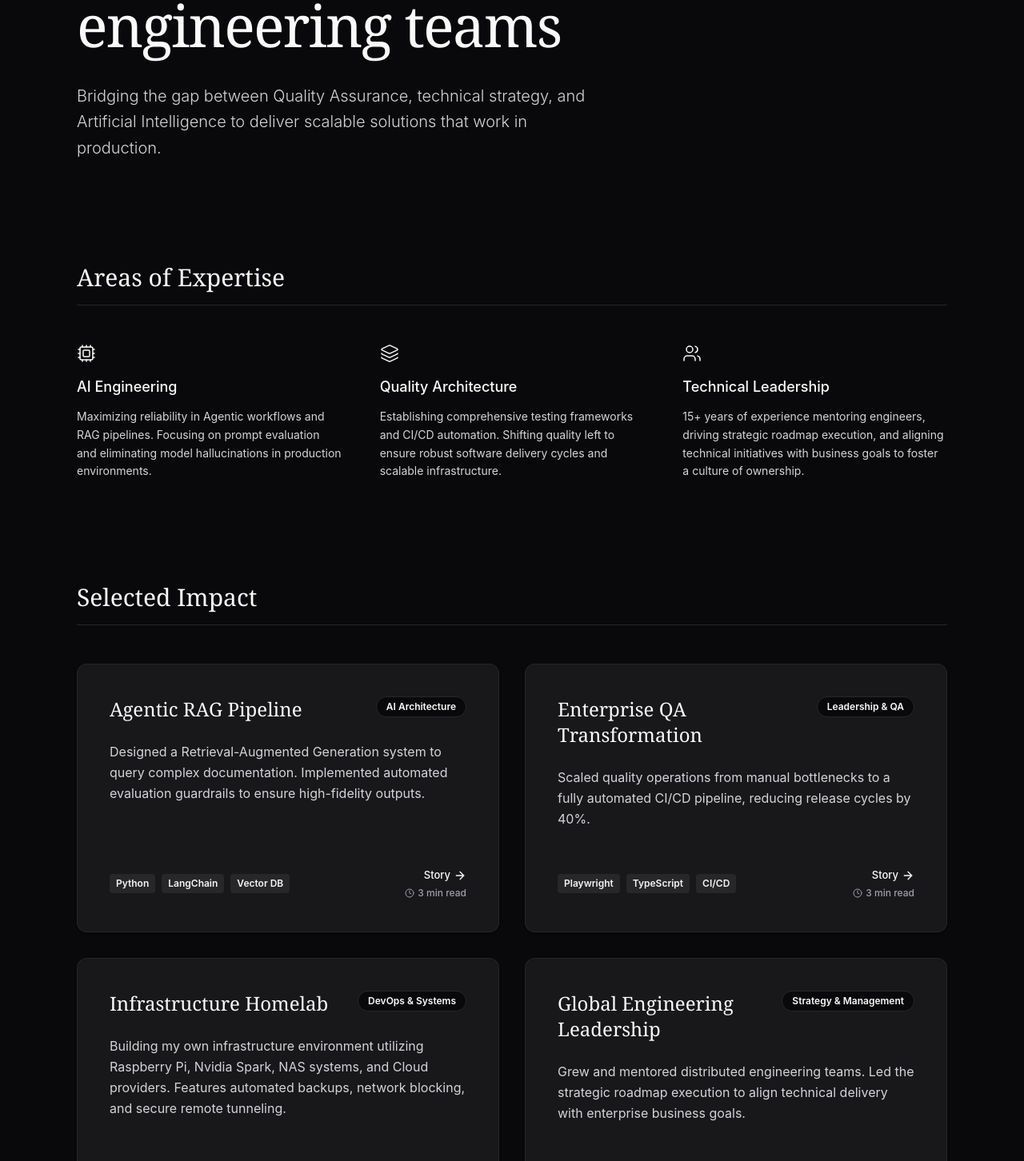
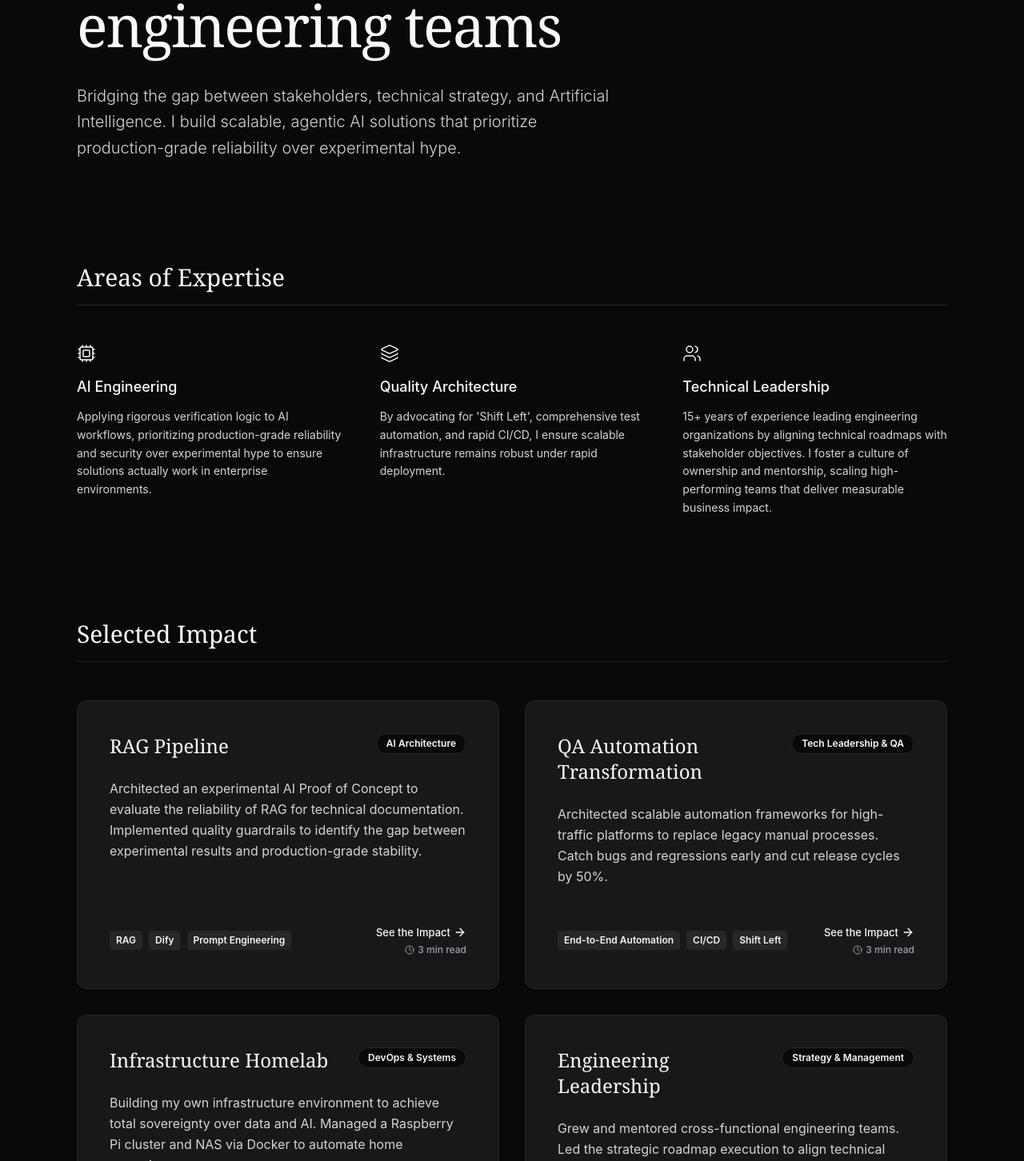
Before and after one commit to roygrssmn/grossman-engineering, a React (Vite) app: page /en in a window 1280 px wide. Shown: the part 378-1830 px from the top of the page at 80% size. Built offline with nearby package versions, Linux system fonts and the light colour scheme.

Commit message:
Update the text of the website

```diff
--- a/src/HeroSection.jsx
+++ b/src/HeroSection.jsx
@@ -11,8 +11,8 @@ export default function HeroSection({ language }) {
             </h1>
             <p className="text-xl text-zinc-600 dark:text-zinc-300 font-light leading-relaxed max-w-2xl">
                 {language === 'en'
-                    ? 'Bridging the gap between Quality Assurance, technical strategy, and Artificial Intelligence to deliver scalable solutions that work in production.'
-                    : 'Ich schließe die Lücke zwischen Qualitätssicherung, technischer Strategie und Künstlicher Intelligenz, um skalierbare Lösungen zu liefern, die in der Produktion funktionieren.'}
+                    ? 'Bridging the gap between stakeholders, technical strategy, and Artificial Intelligence. I build scalable, agentic AI solutions that prioritize production-grade reliability over experimental hype.'
+                    : 'Ich schlage die Brücke zwischen Stakeholdern, technischer Strategie und Künstlicher Intelligenz. Ich entwickle skalierbare, agentische KI-Lösungen, die produktionsreife Zuverlässigkeit über experimentellen Hype stellen.'}
             </p>
         </header>
     );
--- a/src/ProjectCard.jsx
+++ b/src/ProjectCard.jsx
@@ -16,7 +16,7 @@ export default function ProjectCard({ projectKey, project, language, navigate })
                 </div>
                 <div className="flex flex-col items-end gap-1">
                     <span className="text-[13px] font-medium text-zinc-900 dark:text-zinc-50 group-hover:text-blue-600 dark:group-hover:text-blue-400 transition-colors flex items-center gap-1 whitespace-nowrap">
-                        Story
+                        See the Impact
                         <svg aria-hidden="true" xmlns="http://www.w3.org/2000/svg" width="16" height="16" viewBox="0 0 24 24" fill="none" stroke="currentColor" strokeWidth="2" strokeLinecap="round" strokeLinejoin="round" className="transition-transform group-hover:translate-x-1"><path d="M5 12h14"/><path d="m12 5 7 7-7 7"/></svg>
                     </span>
                     <span className="text-xs font-medium text-zinc-500 dark:text-zinc-400 flex items-center gap-1 whitespace-nowrap">
--- a/src/areas_of_expertise/competencies.js
+++ b/src/areas_of_expertise/competencies.js
@@ -6,8 +6,8 @@ export const competenciesData = [
             de: 'KI-Engineering'
         },
         description: {
-            en: 'Maximizing reliability in Agentic workflows and RAG pipelines. Focusing on prompt evaluation and eliminating model hallucinations in production environments.',
-            de: 'Maximierung der Zuverlässigkeit in Agentic-Workflows und RAG-Pipelines. Fokus auf Prompt-Evaluierung und die Vermeidung von Modell-Halluzinationen in Produktionsumgebungen.'
+            en: 'Applying rigorous verification logic to AI workflows, prioritizing production-grade reliability and security over experimental hype to ensure solutions actually work in enterprise environments.',
+            de: 'Anwendung präziser Verifizierungslogik auf KI-Workflows. Ich stelle produktionsreife Zuverlässigkeit und Sicherheit über experimentellen Hype, um funktionale Lösungen in Unternehmensumgebungen zu garantieren.'
         }
     },
     {
@@ -17,8 +17,8 @@ export const competenciesData = [
             de: 'Qualitätsarchitektur'
         },
         description: {
-            en: 'Establishing comprehensive testing frameworks and CI/CD automation. Shifting quality left to ensure robust software delivery cycles and scalable infrastructure.',
-            de: 'Aufbau umfassender Test-Frameworks und CI/CD-Automatisierung. "Shift-Left" der Qualitätssicherung, um robuste Software-Auslieferungszyklen und eine skalierbare Infrastruktur zu gewährleisten.'
+            en: 'By advocating for \'Shift Left\', comprehensive test automation, and rapid CI/CD, I ensure scalable infrastructure remains robust under rapid deployment.',
+            de: 'Durch "Shift-Left", umfassende Testautomatisierung und schnelles CI/CD sorge ich dafür, dass skalierbare Infrastrukturen auch bei rapiden Deployments robust bleiben.'
         }
     },
     {
@@ -28,8 +28,8 @@ export const competenciesData = [
             de: 'Technische Führung'
         },
         description: {
-            en: '15+ years of experience mentoring engineers, driving strategic roadmap execution, and aligning technical initiatives with business goals to foster a culture of ownership.',
-            de: '15+ Jahre Erfahrung im Mentoring von Ingenieuren, Vorantreiben der strategischen Roadmap-Umsetzung und Ausrichtung technischer Initiativen an Geschäftszielen.'
+            en: '15+ years of experience leading engineering organizations by aligning technical roadmaps with stakeholder objectives. I foster a culture of ownership and mentorship, scaling high-performing teams that deliver measurable business impact.',
+            de: '15+ Jahre Erfahrung in der Leitung von Engineering-Organisationen durch die Ausrichtung technischer Roadmaps an Stakeholder-Zielen. Ich fördere eine Kultur der Eigenverantwortung und Mentoring, skaliere leistungsstarke Teams und erziele messbaren Geschäftserfolg.'
         }
     }
 ];
--- a/src/selected_impact/framework.md
+++ b/src/selected_impact/framework.md
@@ -1,11 +1,11 @@
 ## The Backstory
 
-Manual testing processes were creating severe bottlenecks in the deployment pipeline. The engineering team needed a scalable way to ensure quality without slowing down feature delivery. Morale was low because releases were constantly delayed by regression testing.
+At previous organizations, legacy processes or a lack of automation created significant bottlenecks. We were catching bugs too late—often after they reached production. These long cycles made it impossible to scale, keeping the organization trapped in four-week release windows that slowed down product evolution.
 
 ## My Philosophy in Action
 
-I designed and led the implementation of an end-to-end automation framework using Playwright and TypeScript. Beyond just writing code, this required shifting the culture. I mentored the team to treat test code with the same rigor as production code and integrated the new tools directly into our CI/CD pipelines to create immediate feedback loops.
+I led the build-out of modern automation frameworks designed to support both development and production environments. By moving testing into the earliest stages of the lifecycle ("Shift Left"), we ensured that bugs were identified long before deployment. This wasn't just about writing code; it was about creating a technical safety net that empowered developers to ship with confidence.
 
 ## The Hard Truths
 
-We spent too much time trying to automate 100% of the legacy test cases. This led to flaky tests and maintenance overhead. The ultimate lesson was that throwing out bad tests is just as important as writing new ones. Automation should focus on critical user journeys, not exhaustive coverage.
+The real success wasn't the number of tests, but the impact on the business: we successfully cut our release cycles in half, from four weeks down to two. Developers had trust in the system, customer support too. I learned that the hardest part isn't the framework itself, but shifting the mindset to treat automation as a core part of the product rather than a final hurdle.
--- a/src/selected_impact/leadership.md
+++ b/src/selected_impact/leadership.md
@@ -1,11 +1,11 @@
 ## The Backstory
 
-As the organization scaled rapidly, silos formed between development, QA, and operations. Technical debt was accumulating, and alignment between engineering output and business objectives was deteriorating. Delivery dates were consistently missed.
+As the organization scaled, silos formed between development, QA, and operations. Technical debt accumulated, and the alignment between engineering output and business objectives began to deteriorate. Delivery dates were consistently missed, creating friction across the organization.
 
 ## My Philosophy in Action
 
-I implemented cross-functional squads and established clear quality gates. By fostering a culture of ownership and providing direct mentorship to team leads, we broke down communication barriers. I believe that engineering leadership is less about dictating technology and more about removing obstacles so talented people can do their best work.
+I implemented cross-functional communication and established clear quality gates. By fostering a culture of ownership and providing direct mentorship to team leads, we broke down communication barriers. **I believe that engineering leadership is less about dictating technology and more about removing obstacles so talented people can do their best work.**
 
 ## The Hard Truths
 
-Changing organizational culture takes much longer than changing technology. I initially underestimated the friction that would come from transitioning legacy teams to new agile workflows. In hindsight, I would have over-communicated the "why" behind the changes before introducing the "how."
+Changing organizational culture takes much longer than changing technology. I initially underestimated the friction of transitioning from a legacy mindset to agile workflows. In hindsight, I would have over-communicated the "why" behind the strategic changes before introducing the "how," utilizing more watercooler talks to drive alignment.
--- a/src/selected_impact/projects.js
+++ b/src/selected_impact/projects.js
@@ -5,43 +5,43 @@ import leadershipContent from './leadership.md?raw';
 
 export const projectData = {
     rag: {
-        title: 'Agentic RAG Pipeline',
+        title: 'RAG Pipeline',
         role: 'AI Architecture',
-        tags: ['Python', 'LangChain', 'Vector DB', 'Prompt Engineering'],
+        tags: ['RAG', 'Dify', 'Prompt Engineering'],
         links: [
             { type: 'github', url: 'https://github.com/yourusername/rag-pipeline', label: 'View Repository' },
             { type: 'reference', url: '#', label: 'Architecture Doc' }
         ],
-        summary: 'Designed a Retrieval-Augmented Generation system to query complex documentation. Implemented automated evaluation guardrails to ensure high-fidelity outputs.',
+        summary: 'Architected an experimental AI Proof of Concept to evaluate the reliability of RAG for technical documentation. Implemented quality guardrails to identify the gap between experimental results and production-grade stability.',
         content: ragContent
     },
     framework: {
-        title: 'Enterprise QA Transformation',
-        role: 'Leadership & QA',
-        tags: ['Playwright', 'TypeScript', 'CI/CD', 'Strategy'],
+        title: 'QA Automation Transformation',
+        role: 'Tech Leadership & QA',
+        tags: ['End-to-End Automation', 'CI/CD', 'Shift Left'],
         links: [
             { type: 'github', url: 'https://github.com/yourusername/qa-framework', label: 'View Repository' }
         ],
-        summary: 'Scaled quality operations from manual bottlenecks to a fully automated CI/CD pipeline, reducing release cycles by 40%.',
+        summary: 'Architected scalable automation frameworks for high-traffic platforms to replace legacy manual processes. Catch bugs and regressions early and cut release cycles by 50%.',
         content: frameworkContent
     },
     homelab: {
         title: 'Infrastructure Homelab',
         role: 'DevOps & Systems',
-        tags: ['Raspberry Pi', 'Docker', 'Linux', 'Networking'],
+        tags: ['LLMs', 'Docker', 'Linux', 'Networking'],
         links: [
             { type: 'github', url: 'https://github.com/yourusername/homelab-config', label: 'View Repository' },
             { type: 'reference', url: '#', label: 'Live Dashboard' }
         ],
-        summary: 'Building my own infrastructure environment utilizing Raspberry Pi, Nvidia Spark, NAS systems, and Cloud providers. Features automated backups, network blocking, and secure remote tunneling.',
+        summary: 'Building my own infrastructure environment to achieve total sovereignty over data and AI. Managed a Raspberry Pi cluster and NAS via Docker to automate home operations.',
         content: homelabContent
     },
     leadership: {
-        title: 'Global Engineering Leadership',
+        title: 'Engineering Leadership',
         role: 'Strategy & Management',
-        tags: ['Team Building', 'Roadmap Execution', 'Agile', 'Scaling'],
+        tags: ['Team Building', 'Strategy', 'Agile', 'Scaling'],
         links: [],
-        summary: 'Grew and mentored distributed engineering teams. Led the strategic roadmap execution to align technical delivery with enterprise business goals.',
+        summary: 'Grew and mentored cross-functional engineering teams. Led the strategic roadmap execution to align technical delivery with business goals.',
         content: leadershipContent
     }
 };
```
Also changed, not shown: src/selected_impact/homelab.md (+7 -7 lines), src/selected_impact/rag.md (+3 -3 lines).
